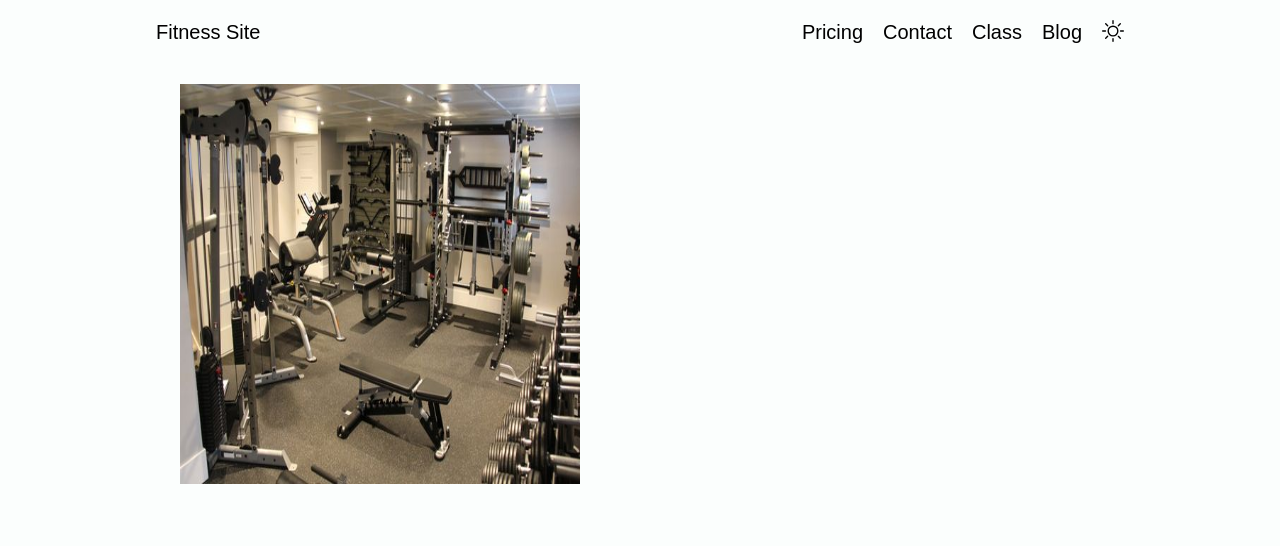
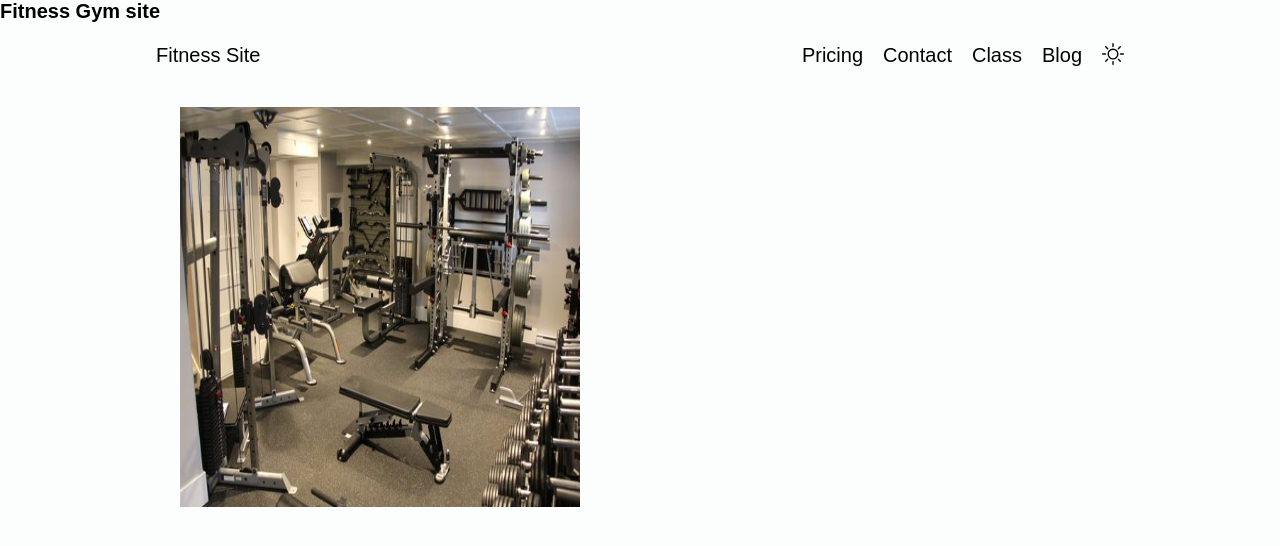
Before and after one commit to jefftrojan/fitness-site, a React (Create React App) app: page / in a window 1280 px wide. Shown: the top 546 px of the page. Built offline with nearby package versions, Linux system fonts and the light colour scheme.

Commit message:
Update app.js

```diff
--- a/src/App.js
+++ b/src/App.js
@@ -8,6 +8,7 @@ function App() {
   return (
     <Router>
         <ThemeProvider theme={lightTheme}>
+          <h1> Fitness Gym site</h1>
       {" "}
       <GlobalStyle />
 
```
